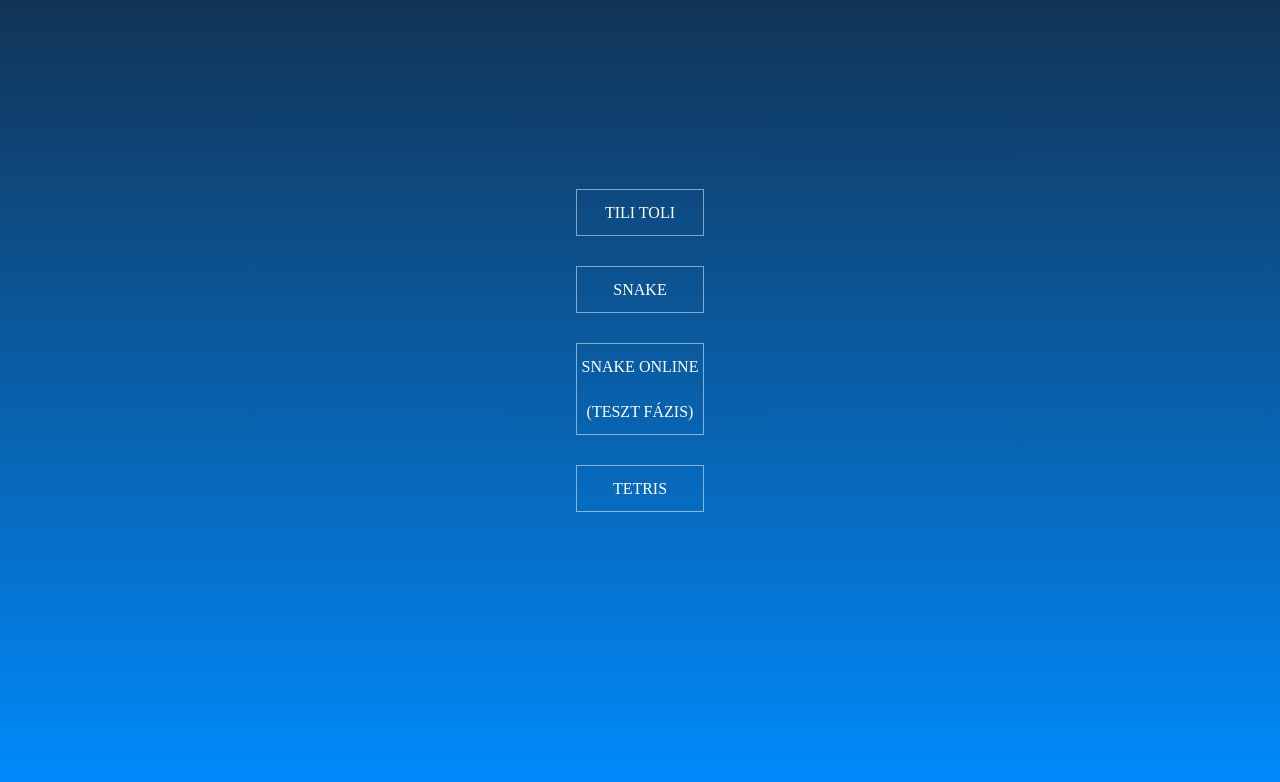
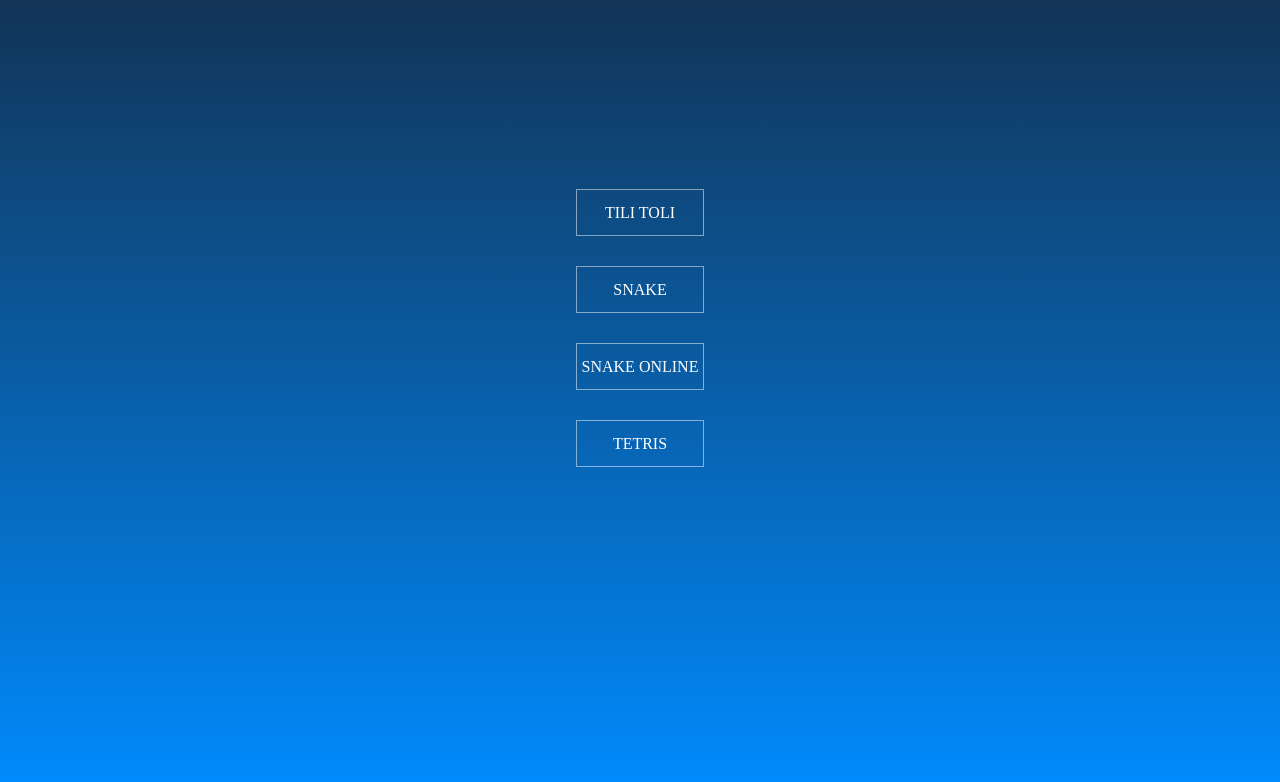
Before and after one commit to ballatomisuli/ballatomisuli.github.io, a plain HTML site: page index.html in a window 1280 px wide. Drawn offline with Linux system fonts and the light colour scheme.

Commit message:
Update index.html

```diff
--- a/index.html
+++ b/index.html
@@ -12,7 +12,7 @@
     <div class="container">
         <a href="/tili-toli/index.html" class="btn btn-">Tili Toli</a>
         <a href="/snake/index.html" class="btn btn-">Snake</a>
-        <a href="/onlinesnake/index.html" class="btn btn-">Snake Online (teszt fázis)</a>
+        <a href="/snake-online/index.html" class="btn btn-">Snake Online</a>
         <a href="/tetris/index.html" class="btn btn-">Tetris</a>
     </div>
 </body>
```
